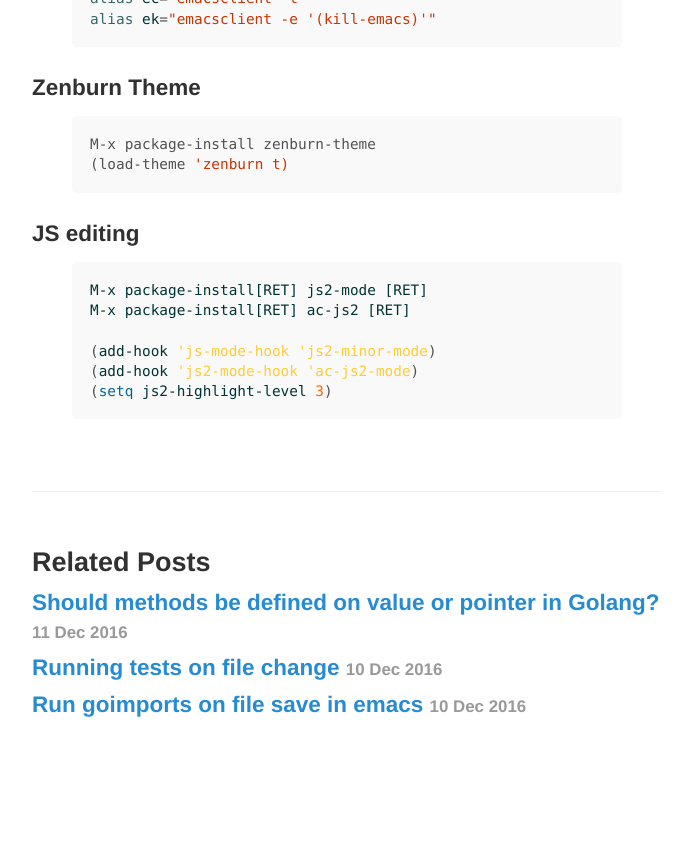
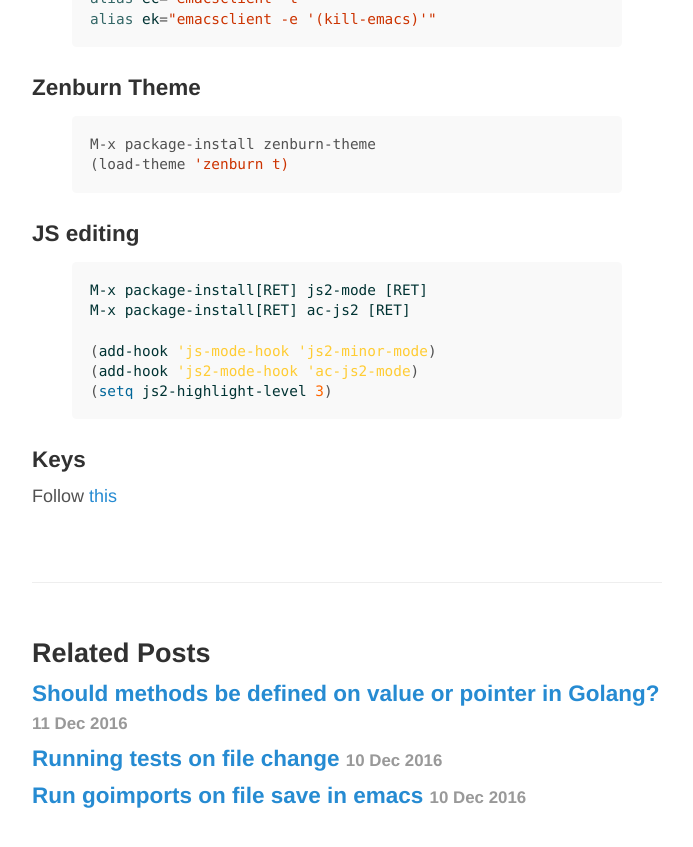
Before and after one commit to kgthegreat/kgthegreat.github.io, a Jekyll site: the page built from _posts/2015-09-20-towards-a-better-emacs.md, in a window 1280 px wide and 900 px high, scrolled down 2451 px. Shown: the top 847 px of the window, without its empty margins (293-986 px from the left). Built offline with Jekyll 4.4.1, drawn with Linux system fonts in a browser that asks for light colours; before the commit the page ends 3260 px from its top, so only the background shows below that.

Commit message:
Updated post

```diff
--- a/_posts/2015-09-20-towards-a-better-emacs.md
+++ b/_posts/2015-09-20-towards-a-better-emacs.md
@@ -131,3 +131,8 @@ M-x package-install[RET] ac-js2 [RET]
 (add-hook 'js2-mode-hook 'ac-js2-mode)
 (setq js2-highlight-level 3)
 {% endhighlight %}
+
+
+### Keys
+
+Follow [this](http://azaleasays.com/2013/07/05/setting-up-mac-os-x-and-iterm2-for-emacs/)
```
